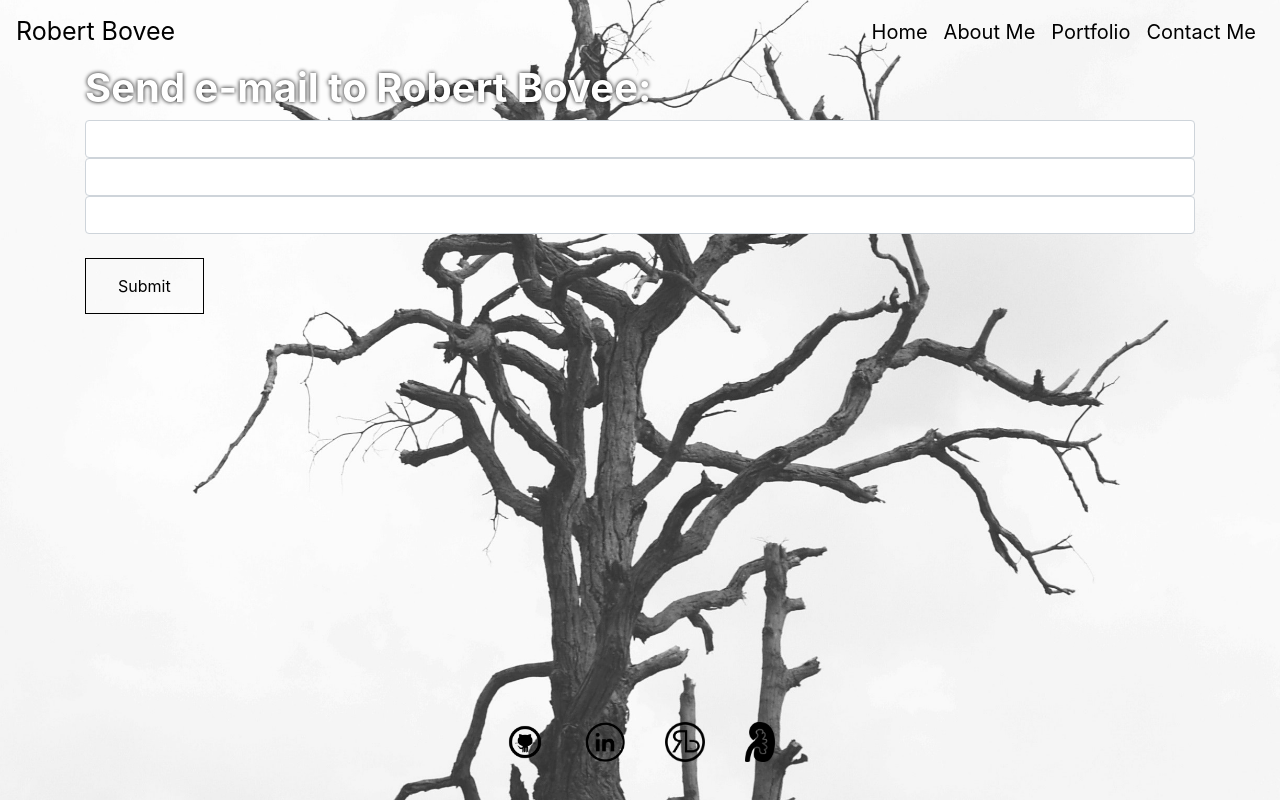
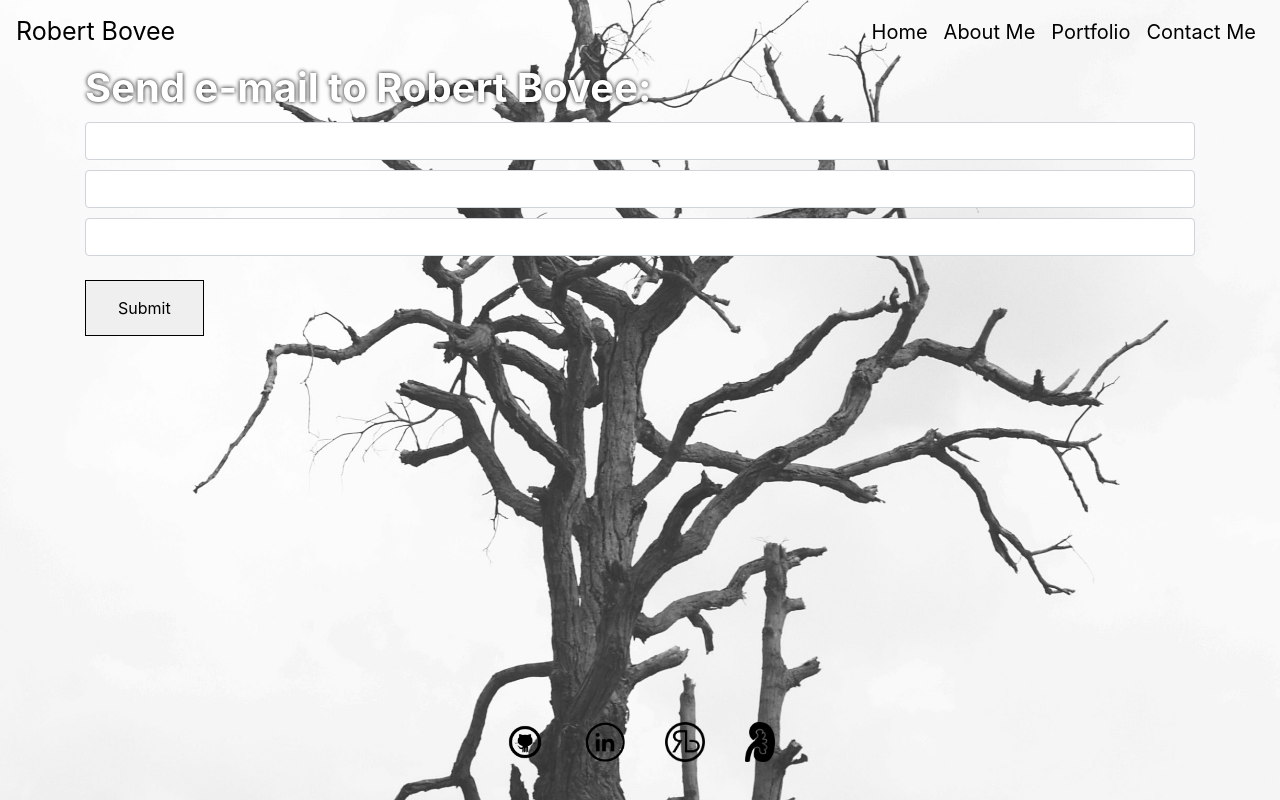
Before and after one commit to Rjbovee112/React-Portfolio, a React (Create React App) app: page /email in a window 1280 px wide. Built offline with nearby package versions, Linux system fonts and the light colour scheme.

Commit message:
adjusting email form

```diff
--- a/src/pages/contact/contact.css
+++ b/src/pages/contact/contact.css
@@ -69,7 +69,7 @@
   /*Email CSS*/
 
   .button {
-    background-color: transparent;
+
     border: solid 1px black;
     color: black;
     padding: 15px 32px;
@@ -86,3 +86,8 @@
     text-shadow: 0 0 4px black;
     color: white;
   }
+
+  .form-control {
+    padding: 16px;
+    margin-top: 10px;
+  }
```
